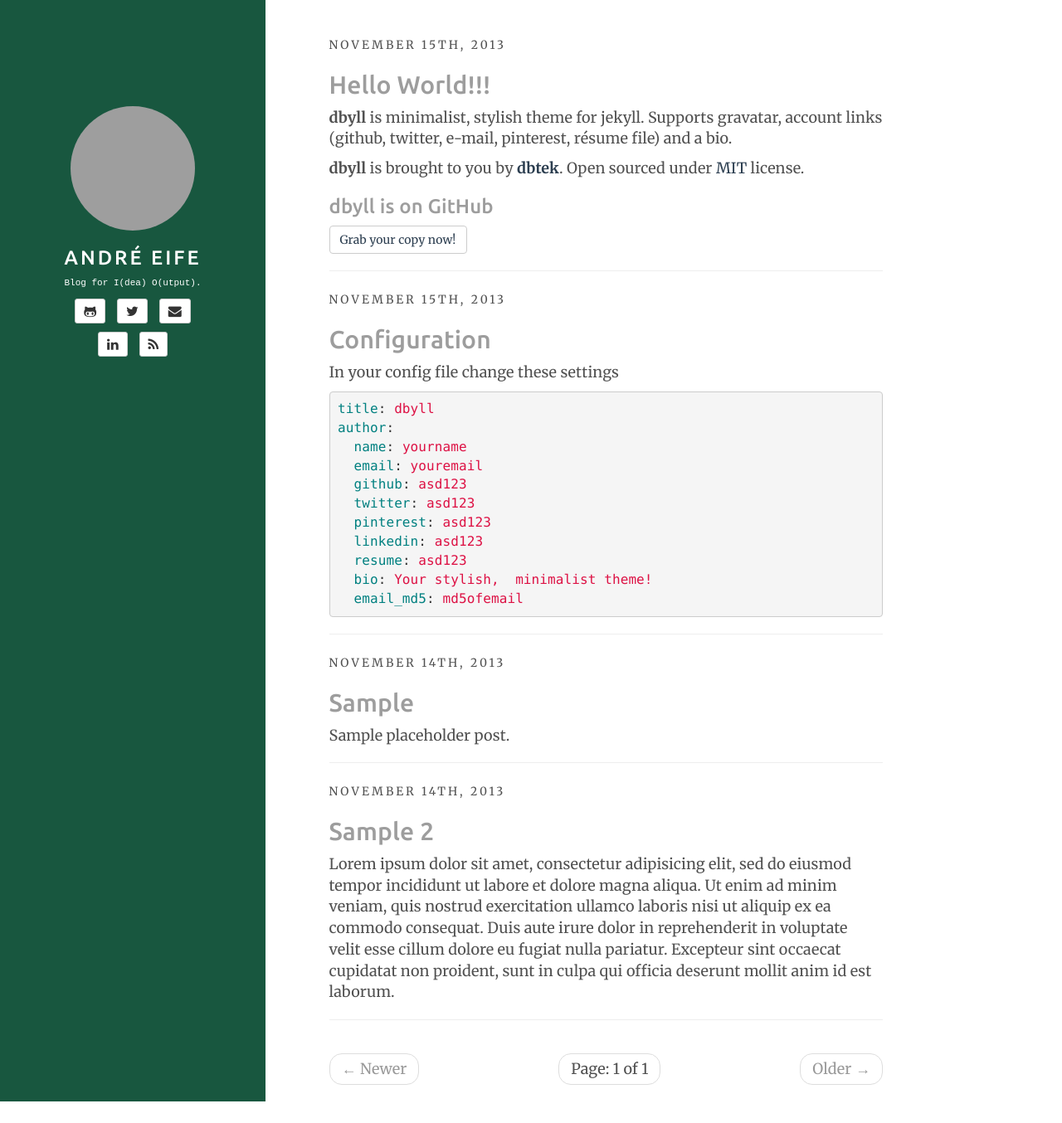
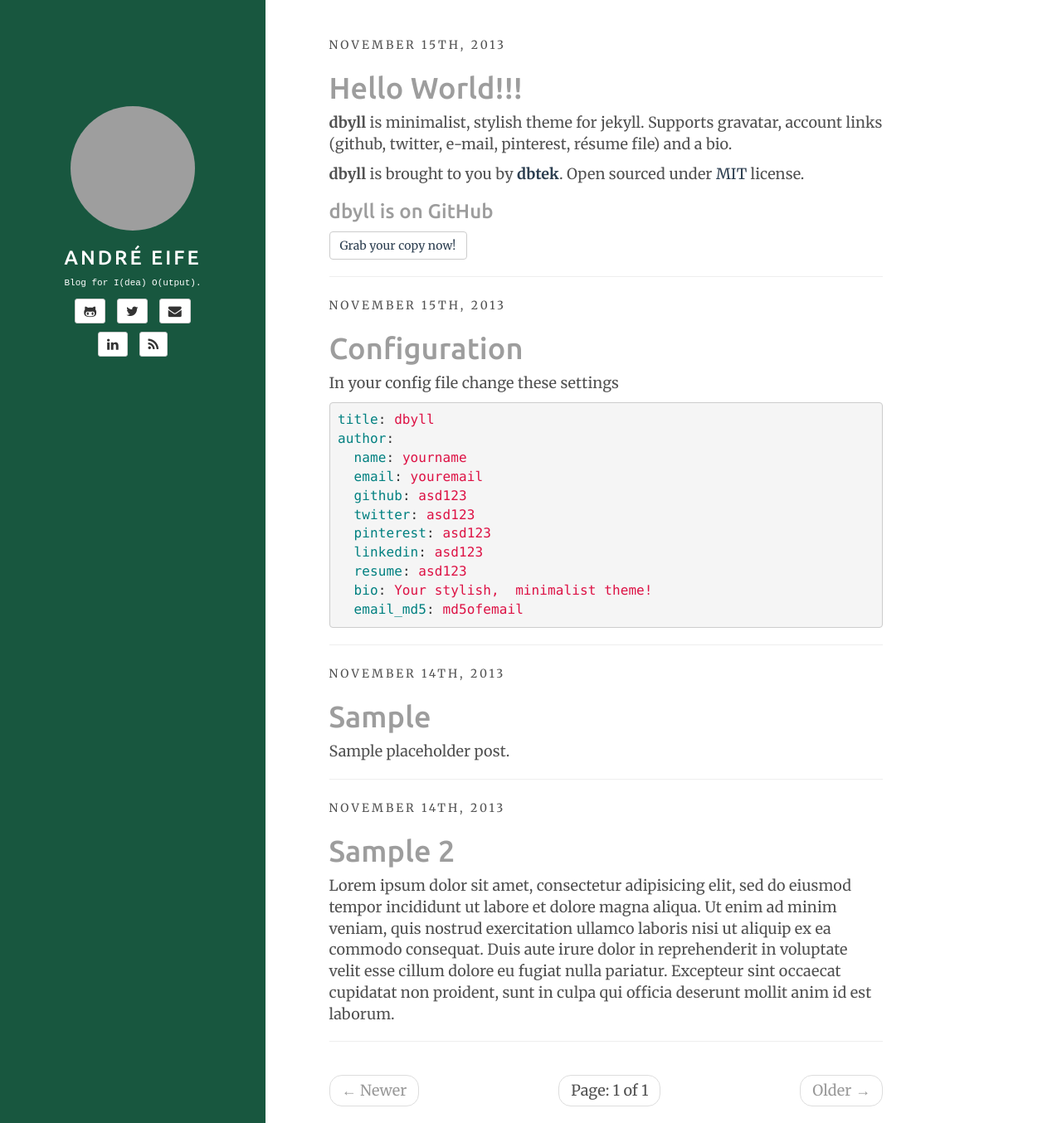
Before and after one commit to aeife/blog, a Jekyll site: the page built from index.html, in a window 1280 px wide and 1354 px high. Shown: the whole window at 83% size. Built offline with Jekyll 4.4.1, drawn with Linux system fonts in a browser that asks for light colours; Markdown is read by kramdown in place of the engine named in the settings; the list of posts is cut into pages by our own code; grey boxes are pictures that could not be loaded.

Commit message:
use h1 for article titles in list

```diff
--- a/index.html
+++ b/index.html
@@ -19,9 +19,9 @@ tagline:
       {{ post.date | date: "%Y" }}
     </span>
 
-    <h2>
+    <h1>
       <a href="{{ site.baseurl }}{{ post.url }}">{{ post.title }}</a>
-    </h2>
+    </h1>
 
     <div>
       {% if post.fullview %}
```
